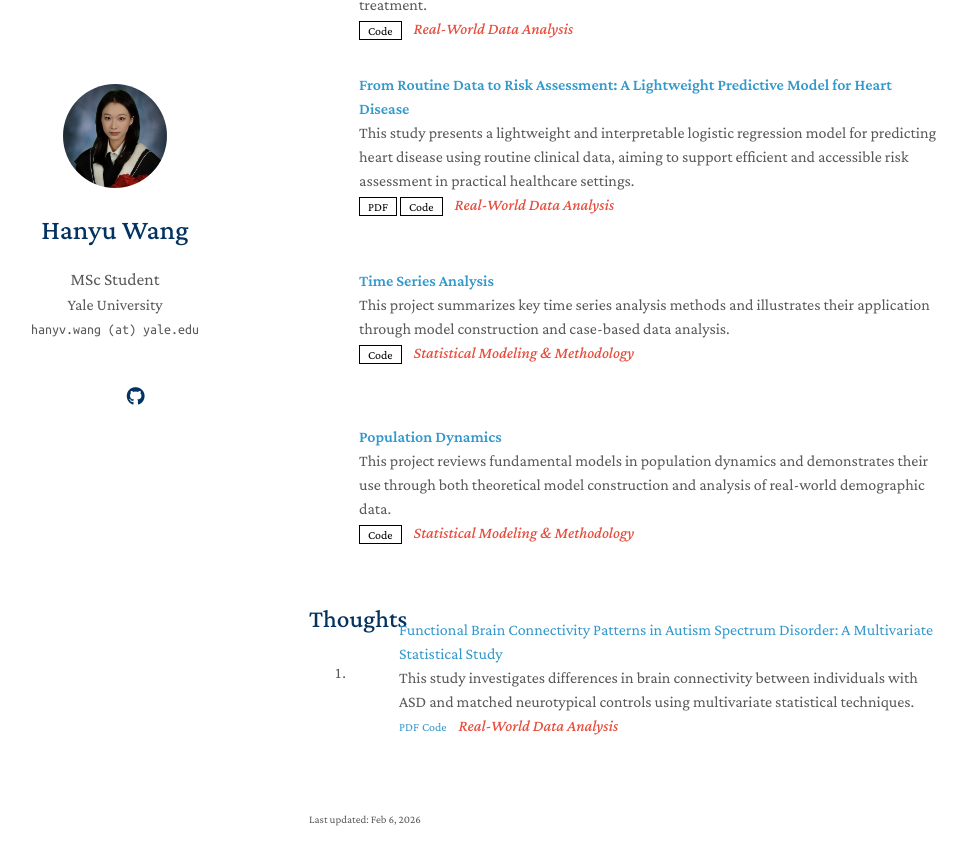
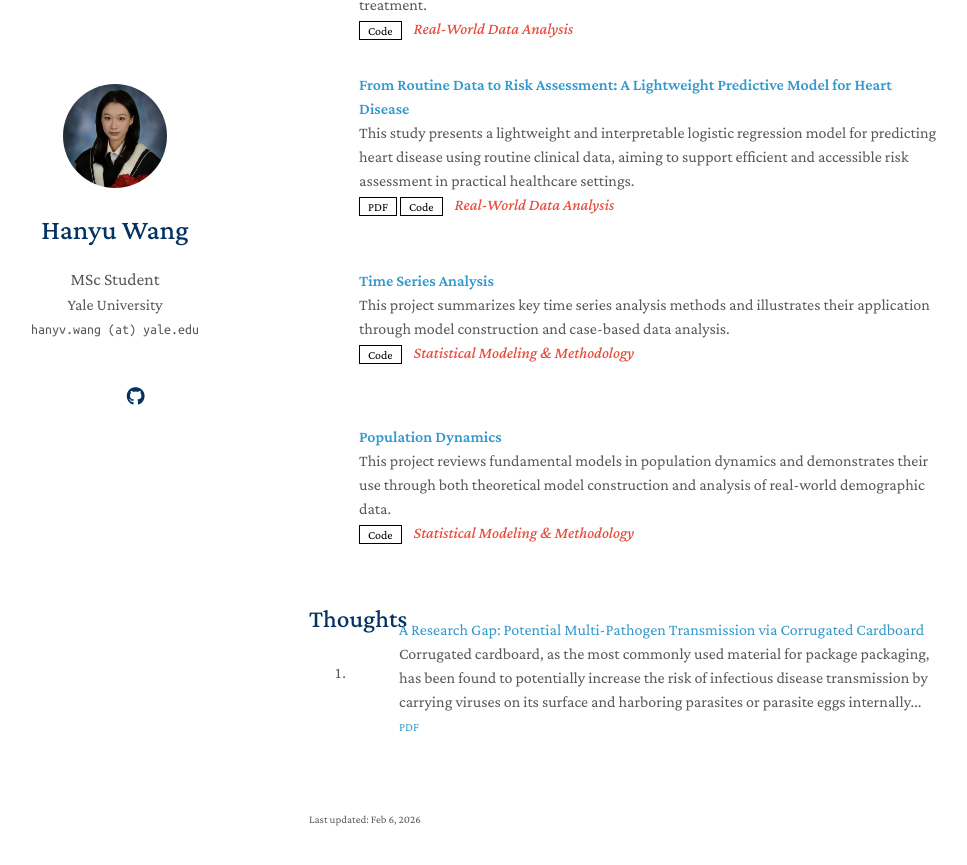
Before and after one commit to hanyvwang/hanyvwang.github.io, a Jekyll site: the page built from index.md, in a window 1280 px wide and 900 px high, scrolled down 1256 px. Shown: the top 865 px of the window, without its empty margins (161-1128 px from the left). Built offline with Jekyll 4.4.1, drawn with Linux system fonts in a browser that asks for light colours; a style sheet for code colours, icons or effects is not loaded; our own code applies the rules of GitHub Pages for plain Markdown files.

Commit message:
Update thoughts.yml

```diff
--- a/_data/thoughts.yml
+++ b/_data/thoughts.yml
@@ -1,18 +1,7 @@
 main:
 
-  #- title: "A Research Gap: Potential Multi-Pathogen Transmission via Corrugated Cardboard"
-  #  authors: "Corrugated cardboard, as the most commonly used material for package packaging, has been found to potentially increase the risk of infectious disease transmission by carrying viruses on its surface and harboring parasites or parasite eggs internally..."
+  - title: "A Research Gap: Potential Multi-Pathogen Transmission via Corrugated Cardboard"
+    authors: "Corrugated cardboard, as the most commonly used material for package packaging, has been found to potentially increase the risk of infectious disease transmission by carrying viruses on its surface and harboring parasites or parasite eggs internally..."
     # conference_short: R
     # conference: International Conference on Medical Image Computing and Computer-Assisted Intervention <strong>(MICCAI)</strong>, 2023.
-    # pdf: assets/files/corrugated_cardboard_id.pdf
-
-
-  - title: "Functional Brain Connectivity Patterns in Autism Spectrum Disorder: A Multivariate Statistical Study"
-    authors: "This study investigates differences in brain connectivity between individuals with ASD and matched neurotypical controls using multivariate statistical techniques."
-    conference_short: R
-    # conference: International Conference on Medical Image Computing and Computer-Assisted Intervention <strong>(MICCAI)</strong>, 2023.
-    pdf: assets/files/asd_report.pdf
-    code: https://github.com/hanyvwang/asd-fc-distinctiveness
-    # bibtex: https://bib.yliu.me/MICCAI23.txt
-    # image: ./assets/img/asd.png
-    notes: "&nbsp;&nbsp;&nbsp;Real-World Data Analysis"
+    pdf: assets/files/corrugated_cardboard_id.pdf
```
